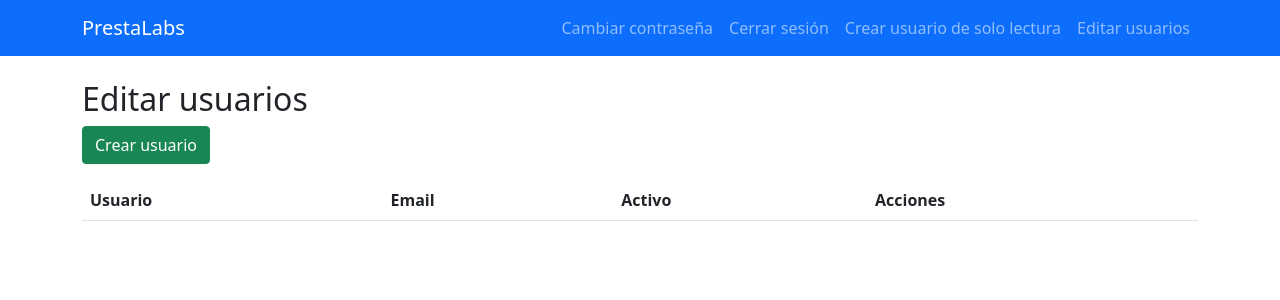
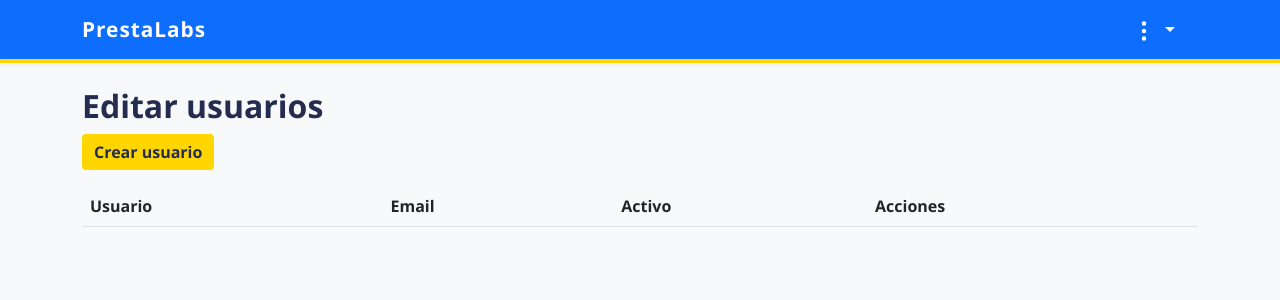
Before and after one commit to alepresta/prestaLabs, a Django app: page /usuarios/editar/ in a window 1280 px wide. Shown: the top 300 px of the page. Run offline with Django 4.2, Linux system fonts and the light colour scheme; the visitor is signed in with stand-in values (Sample User, id 1); data comes from the database, SQL or seed files in the repository; lists and menus that the app fills with data are empty; parts of the project's set-up code (start-up, migrations or seed data) failed here and were passed over.

Commit message:
Reformateo final con black. Push a VPS.

```diff
--- a/core/views.py
+++ b/core/views.py
@@ -1,5 +1,5 @@
 from django.contrib.auth.models import User
-from django.contrib.auth.decorators import user_passes_test, login_required
+from django.contrib.auth.decorators import user_passes_test
 from django.urls import reverse
 from django.shortcuts import render, get_object_or_404, redirect
 from django.http import HttpResponseRedirect
@@ -79,15 +79,6 @@ class EditarUsuariosView(View):
 
     def get(self, request):
         usuarios = User.objects.filter(is_superuser=False)
-        eliminar_id = request.GET.get("eliminar")
-        if eliminar_id:
-            usuario_a_eliminar = User.objects.filter(
-                id=eliminar_id, is_superuser=False
-            ).first()
-            if usuario_a_eliminar:
-                usuario_a_eliminar.delete()
-                messages.success(request, "Usuario eliminado correctamente.")
-                return redirect("/usuarios/editar/")
         forms_dict = {u.id: EditarUsuarioForm(instance=u) for u in usuarios}
         return render(
             request,
@@ -97,13 +88,23 @@ class EditarUsuariosView(View):
 
     def post(self, request):
         usuarios = User.objects.filter(is_superuser=False)
+        eliminar_id = request.POST.get("eliminar_id")
+        if eliminar_id:
+            usuario_a_eliminar = User.objects.filter(
+                id=eliminar_id, is_superuser=False
+            ).first()
+            if usuario_a_eliminar:
+                usuario_a_eliminar.delete()
+                messages.success(request, "Usuario eliminado correctamente.")
+                return redirect("/usuarios/editar/")
         user_id = request.POST.get("user_id")
-        usuario = get_object_or_404(User, id=user_id)
-        form = EditarUsuarioForm(request.POST, instance=usuario)
-        if form.is_valid():
-            form.save()
-            messages.success(request, "Usuario editado correctamente.")
-            return redirect("/usuarios/editar/")
+        if user_id:
+            usuario = get_object_or_404(User, id=user_id)
+            form = EditarUsuarioForm(request.POST, instance=usuario)
+            if form.is_valid():
+                form.save()
+                messages.success(request, "Usuario editado correctamente.")
+                return redirect("/usuarios/editar/")
         forms_dict = {u.id: EditarUsuarioForm(instance=u) for u in usuarios}
         return render(
             request,
@@ -112,11 +113,12 @@ class EditarUsuariosView(View):
         )
 
 
-@login_required(login_url="/login/")
 def index(request):
     """
     Vista principal: dashboard (requiere login)
     """
+    if not request.user.is_authenticated:
+        return HttpResponseRedirect(reverse("login"))
     return render(request, "dashboard.html")
 
 
--- a/prestaLabs/urls.py
+++ b/prestaLabs/urls.py
@@ -14,6 +14,7 @@ Including another URLconf
     1. Import the include() function: from django.urls import include, path
     2. Add a URL to urlpatterns:  path('blog/', include('blog.urls'))
 """
+
 from django.contrib import admin
 from django.urls import path, include
 from django.conf import settings
@@ -21,11 +22,29 @@ from django.conf.urls.static import static
 from django.contrib.auth import views as auth_views
 
 urlpatterns = [
-    path('admin/', admin.site.urls),
-    path('api/', include('core.urls')),
-    path('', include(('core.urls', 'core'), namespace='core')),
-    path('login/', auth_views.LoginView.as_view(template_name='registration/login.html'), name='login'),
-    path('logout/', auth_views.LogoutView.as_view(next_page='/login/'), name='logout'),
+    path("admin/", admin.site.urls),
+    path("api/", include("core.urls")),
+    path("", include(("core.urls", "core"), namespace="core")),
+    path(
+        "login/",
+        auth_views.LoginView.as_view(template_name="registration/login.html"),
+        name="login",
+    ),
+    path("logout/", auth_views.LogoutView.as_view(next_page="/login/"), name="logout"),
+    path(
+        "password_change/",
+        auth_views.PasswordChangeView.as_view(
+            template_name="registration/password_change_form.html"
+        ),
+        name="password_change",
+    ),
+    path(
+        "password_change/done/",
+        auth_views.PasswordChangeDoneView.as_view(
+            template_name="registration/password_change_done.html"
+        ),
+        name="password_change_done",
+    ),
 ]
 
 if settings.DEBUG:
--- /dev/null
+++ b/static/css/dashboard.css
@@ -0,0 +1,105 @@
+/* Sistema de diseño institucional PrestaLabs */
+
+:root {
+    --color-azul: #0d6efd;
+    --color-azul-tecnico: #242C4F;
+    --color-amarillo: #FFD600;
+    --gris-claro: #F8F9FA;
+    --gris-medio: #E9ECEF;
+    --gris: #ADB5BD;
+    --gris-oscuro: #6C757D;
+    --gris-muy-oscuro: #343A40;
+    --font-family: 'Montserrat', 'Segoe UI', 'Arial', sans-serif;
+}
+
+body {
+    font-family: var(--font-family);
+    color: var(--color-azul-tecnico);
+    background: var(--gris-claro);
+}
+
+.navbar {
+    background: var(--color-azul);
+    box-shadow: 0 2px 4px rgba(0,0,0,0.05);
+    border-bottom: 4px solid var(--color-amarillo);
+}
+
+.navbar-brand {
+    font-weight: 700;
+    font-size: 1.3rem;
+    letter-spacing: 1px;
+}
+
+.nav-link {
+    font-size: 1.1rem;
+    color: #fff !important;
+    margin-right: 10px;
+    transition: background 0.2s, color 0.2s;
+    border-radius: 4px;
+    font-weight: 500;
+}
+
+.nav-link:hover {
+    background: var(--color-amarillo);
+    color: var(--color-azul-tecnico) !important;
+}
+
+.nav-item {
+    margin-left: 5px;
+    margin-right: 5px;
+}
+
+.card-header {
+    background: var(--color-azul-tecnico);
+    color: #fff;
+    font-weight: 700;
+    letter-spacing: 0.5px;
+}
+
+.card {
+    border-radius: 0.5rem;
+    box-shadow: 0 2px 8px rgba(36,44,79,0.08);
+    background: #fff;
+}
+
+.card-destacada {
+    background: var(--color-azul-tecnico);
+    color: #fff;
+}
+
+.btn-primary {
+    background: var(--color-azul);
+    border: none;
+    font-weight: 700;
+}
+
+.btn-success {
+    background: var(--color-amarillo);
+    color: var(--color-azul-tecnico);
+    border: none;
+    font-weight: 700;
+}
+
+.footer {
+    background: var(--color-azul-tecnico);
+    color: #fff;
+    padding: 2rem 0 1rem 0;
+    text-align: center;
+    font-size: 1rem;
+    letter-spacing: 0.5px;
+}
+
+h1, h2, h3, h4, h5, h6 {
+    font-family: var(--font-family);
+    font-weight: 700;
+    color: var(--color-azul-tecnico);
+}
+
+.text-gris {
+    color: var(--gris-oscuro);
+}
+
+/* Accesibilidad: alto contraste para texto sobre fondo oscuro */
+.card-header, .footer {
+    text-shadow: 0 1px 2px rgba(0,0,0,0.08);
+}
--- a/templates/base.html
+++ b/templates/base.html
@@ -6,6 +6,7 @@
     <title>{% block title %}PrestaLabs{% endblock %}</title>
     {% load static %}
     <link href="https://cdn.jsdelivr.net/npm/bootstrap@5.1.3/dist/css/bootstrap.min.css" rel="stylesheet">
+    <link rel="stylesheet" href="{% static 'css/dashboard.css' %}">
 </head>
 <body>
     <nav class="navbar navbar-expand-lg navbar-dark bg-primary">
@@ -17,20 +18,21 @@
             <div class="collapse navbar-collapse" id="navbarNav">
                 <ul class="navbar-nav ms-auto">
                     {% if user.is_authenticated %}
-                        <li class="nav-item">
-                            <a class="nav-link" href="#">Cambiar contraseña</a>
+                        <li class="nav-item dropdown">
+                            <a class="nav-link dropdown-toggle" href="#" id="accionesDropdown" role="button" data-bs-toggle="dropdown" aria-expanded="false">
+                                                                <svg xmlns="http://www.w3.org/2000/svg" width="24" height="24" fill="currentColor" class="bi bi-three-dots-vertical" viewBox="0 0 16 16">
+                                                                    <path d="M9.5 13a1.5 1.5 0 1 1-3 0 1.5 1.5 0 0 1 3 0zm0-5a1.5 1.5 0 1 1-3 0 1.5 1.5 0 0 1 3 0zm0-5a1.5 1.5 0 1 1-3 0 1.5 1.5 0 0 1 3 0z"/>
+                                                                </svg>
+                            </a>
+                            <ul class="dropdown-menu dropdown-menu-end" aria-labelledby="accionesDropdown">
+                                <li><a class="dropdown-item" href="/password_change/">Cambiar contraseña</a></li>
+                                <li><a class="dropdown-item" href="/logout/">Cerrar sesión</a></li>
+                                {% if user.is_superuser %}
+                                    <li><a class="dropdown-item" href="/usuarios/crear/">Crear usuario de solo lectura</a></li>
+                                    <li><a class="dropdown-item" href="/usuarios/editar/">Editar usuarios</a></li>
+                                {% endif %}
+                            </ul>
                         </li>
-                        <li class="nav-item">
-                            <a class="nav-link" href="/logout/">Cerrar sesión</a>
-                        </li>
-                        {% if user.is_superuser %}
-                        <li class="nav-item">
-                            <a class="nav-link" href="/usuarios/crear/">Crear usuario de solo lectura</a>
-                        </li>
-                        <li class="nav-item">
-                            <a class="nav-link" href="/usuarios/editar/">Editar usuarios</a>
-                        </li>
-                        {% endif %}
                     {% else %}
                         <li class="nav-item">
                             <a class="nav-link" href="/login/">Iniciar sesión</a>
--- a/templates/dashboard.html
+++ b/templates/dashboard.html
@@ -4,10 +4,10 @@
 <div class="row">
   <div class="col-md-6 mb-4">
     <div class="card">
-      <div class="card-header bg-primary text-white">Análisis de Accesibilidad</div>
+      <div class="card-header bg-primary text-white">Sistema PrestaLab Personalizado para Alejandro Presta</div>
       <div class="card-body">
         <h5 class="card-title">Usuario: {{ user.username }}</h5>
-        <p class="card-text">Herramienta para analizar la accesibilidad de sitios web.</p>
+        <p class="card-text">Bienvenido al sistema personalizado de gestión y análisis para Alejandro Presta.</p>
       </div>
     </div>
   </div>
--- a/templates/usuarios/editar_usuarios.html
+++ b/templates/usuarios/editar_usuarios.html
@@ -17,24 +17,33 @@
     <tbody>
         {% for usuario in usuarios %}
         <tr>
-            <form method="post" style="display:inline;">
-                {% csrf_token %}
-                {% with form=forms_dict|dict_get:usuario.id %}
-                <td>{{ form.username }}</td>
-                <td>{{ form.email }}</td>
-                <td>{{ form.is_active }}</td>
-                <td>
+            <td>
+                <form method="post" style="display:inline;">
+                    {% csrf_token %}
+                    {% with form=forms_dict|dict_get:usuario.id %}
+                        {{ form.username }}
+                    {% endwith %}
+            </td>
+            <td>
+                    {% with form=forms_dict|dict_get:usuario.id %}
+                        {{ form.email }}
+                    {% endwith %}
+            </td>
+            <td>
+                    {% with form=forms_dict|dict_get:usuario.id %}
+                        {{ form.is_active }}
+                    {% endwith %}
+            </td>
+            <td>
                     <input type="hidden" name="user_id" value="{{ usuario.id }}">
                     <button type="submit" class="btn btn-primary btn-sm">Guardar</button>
-                </td>
-                {% endwith %}
-            </form>
-            <form method="post" action="/usuarios/editar/?eliminar={{ usuario.id }}" style="display:inline;">
-                {% csrf_token %}
-                <td>
+                </form>
+                <form method="post" style="display:inline;">
+                    {% csrf_token %}
+                    <input type="hidden" name="eliminar_id" value="{{ usuario.id }}">
                     <button type="submit" class="btn btn-danger btn-sm" onclick="return confirm('¿Seguro que deseas eliminar este usuario?');">Eliminar</button>
-                </td>
-            </form>
+                </form>
+            </td>
         </tr>
         {% endfor %}
     </tbody>
```
Also changed, not shown: prestaLabs/settings.py (+11 -3 lines), templates/registration/password_change_done.html (added, +15 -0 lines), templates/registration/password_change_form.html (added, +18 -0 lines).
